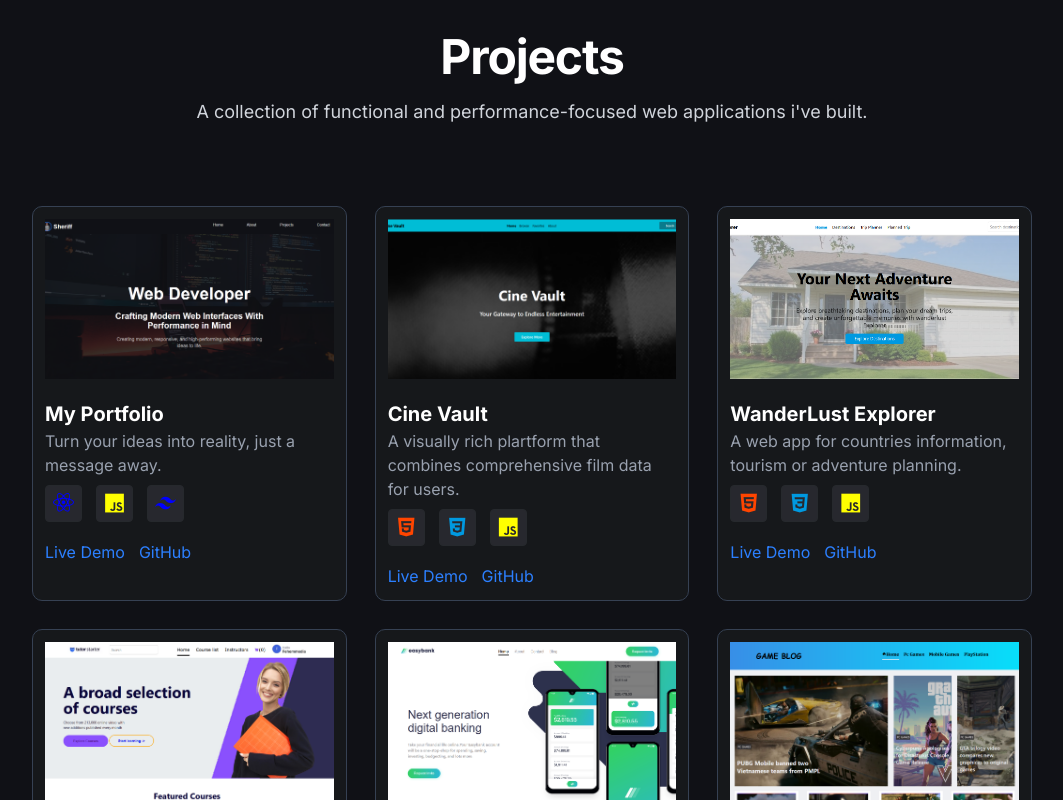
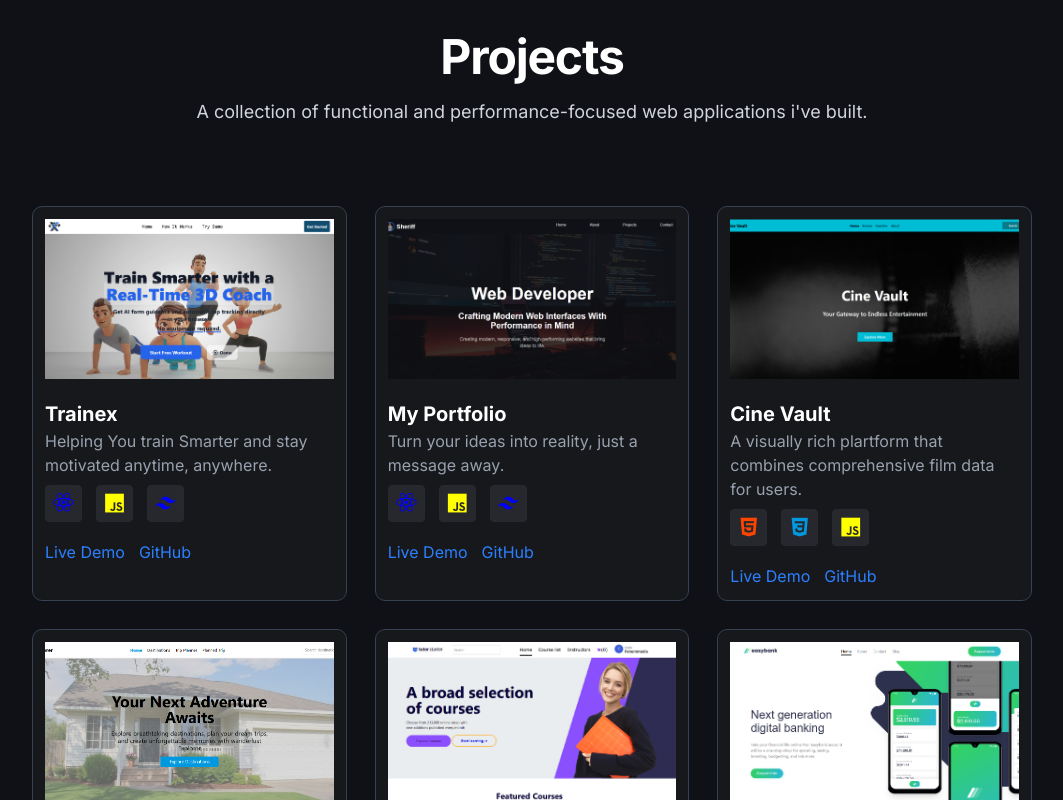
Before and after one commit to Sheriff-001/Portfolio, a React (Vite) app: page / in a window 1280 px wide. Shown: the part 2160-2960 px from the top of the page, without its empty margins (108-1171 px from the left). Built offline with nearby package versions, Linux system fonts and the light colour scheme.

Commit message:
Added Trainex to projects

```diff
--- a/src/Components/Projectcard.jsx
+++ b/src/Components/Projectcard.jsx
@@ -1,10 +1,7 @@
 import React, { useEffect, useRef } from "react";
 import Project from "./Project";
 
-
 function Projectcard() {
-
-
   const ref = useRef(null);
 
   useEffect(() => {
@@ -16,7 +13,7 @@ function Projectcard() {
           }
         });
       },
-          { threshold: 0.2 }
+      { threshold: 0.2 },
     );
 
     if (ref.current) {
@@ -28,14 +25,82 @@ function Projectcard() {
 
   return (
     <>
-      <div ref={ref} className=" fade-right grid md:grid-cols-3 gap-7 md:p-20 py-10">
-        <Project image="../assets/bg-portfolio.png" name="My Portfolio" desc={"Turn your ideas into reality, just a message away."} ghLInk={'/'} icons={['bx bxc bxl-react','bx bxc bxl-javascript','bx bxc bxl-tailwind-css']} liveLink={'/'}/>
-        <Project image="../assets/bg-cinevault.png" name="Cine Vault" desc={"A visually rich plartform that combines comprehensive film data for users."} ghLInk={'/'} icons={['bx bxc bxl-html5 ','bx bxc bxl-css3','bx bxc bxl-javascript',]} liveLink={'/'}/>
-        <Project image="../assets/bg-wanderlust.png" name="WanderLust Explorer" desc={"A web app for countries information, tourism or adventure planning."} ghLInk={'/'} icons={['bx bxc bxl-html5 ','bx bxc bxl-css3','bx bxc bxl-javascript',]} liveLink={'/'}/>
+      <div
+        ref={ref}
+        className=" fade-right grid md:grid-cols-3 gap-7 md:p-20 py-10"
+      >
+        <Project
+          image="../assets/bg-trainex.png"
+          name="Trainex"
+          desc={"Helping You train Smarter and stay motivated anytime, anywhere."}
+          ghLInk={"/"}
+          icons={[
+            "bx bxc bxl-react",
+            "bx bxc bxl-javascript",
+            "bx bxc bxl-tailwind-css",
+          ]}
+          liveLink={"/"}
+        />
+        <Project
+          image="../assets/bg-portfolio.png"
+          name="My Portfolio"
+          desc={"Turn your ideas into reality, just a message away."}
+          ghLInk={"/"}
+          icons={[
+            "bx bxc bxl-react",
+            "bx bxc bxl-javascript",
+            "bx bxc bxl-tailwind-css",
+          ]}
+          liveLink={"/"}
+        />
 
-        <Project image="../assets/bg-tutorstater.png" name="TutorStarter" desc={"Platform for a wide range of Learning outside the classroom"} ghLInk={'/'} icons={['bx bxc bxl-html5 ','bx bxc bxl-css3',]} liveLink={'/'}/>
-        <Project image="../assets/bg-easybanking.png" name="Easy Bank" desc={"Manage your savings, investments, pension, and much more from one account."} ghLInk={'/'} icons={['bx bxc bxl-html5 ','bx bxc bxl-css3',]} liveLink={'/'}/>
-        <Project image="../assets/bg-gameblog.png" name="Game Blog" desc={"Lattest news, trends, gaming hacks / tips, e.t.c. We got you covered."} ghLInk={'/'} icons={['bx bxc bxl-html5 ','bx bxc bxl-css3',]} liveLink={'/'}/>
+        <Project
+          image="../assets/bg-cinevault.png"
+          name="Cine Vault"
+          desc={
+            "A visually rich plartform that combines comprehensive film data for users."
+          }
+          ghLInk={"/"}
+          icons={[
+            "bx bxc bxl-html5 ",
+            "bx bxc bxl-css3",
+            "bx bxc bxl-javascript",
+          ]}
+          liveLink={"/"}
+        />
+        <Project
+          image="../assets/bg-wanderlust.png"
+          name="WanderLust Explorer"
+          desc={
+            "A web app for countries information, tourism or adventure planning."
+          }
+          ghLInk={"/"}
+          icons={[
+            "bx bxc bxl-html5 ",
+            "bx bxc bxl-css3",
+            "bx bxc bxl-javascript",
+          ]}
+          liveLink={"/"}
+        />
+
+        <Project
+          image="../assets/bg-tutorstater.png"
+          name="TutorStarter"
+          desc={"Platform for a wide range of Learning outside the classroom"}
+          ghLInk={"/"}
+          icons={["bx bxc bxl-html5 ", "bx bxc bxl-css3"]}
+          liveLink={"/"}
+        />
+        <Project
+          image="../assets/bg-easybanking.png"
+          name="Easy Bank"
+          desc={
+            "Manage your savings, investments, pension, and much more from one account."
+          }
+          ghLInk={"/"}
+          icons={["bx bxc bxl-html5 ", "bx bxc bxl-css3"]}
+          liveLink={"/"}
+        />
 
       </div>
     </>
--- a/src/Pages/MoreProject.jsx
+++ b/src/Pages/MoreProject.jsx
@@ -37,6 +37,18 @@ function MoreProject() {
         </div>
       </div>
       <div className=" grid grid-cols-1 md:grid-cols-3 gap-7 md:p-20 py-10 mx-10 md:mx-15">
+        <Project
+                  image="../assets/bg-trainex.png"
+                  name="Trainex"
+                  desc={"Helping You train Smarter and stay motivated anytime, anywhere."}
+                  ghLInk={"/"}
+                  icons={[
+                    "bx bxc bxl-react",
+                    "bx bxc bxl-javascript",
+                    "bx bxc bxl-tailwind-css",
+                  ]}
+                  liveLink={"/"}
+                />
         <Project
           image="../assets/bg-portfolio.png"
           name="My Portfolio"
```
Also changed, not shown: public/assets/bg-trainex.png (added), 1 other file (tests, documents, lock files or other folders). Lines whose indentation alone changed are shown as unchanged.
